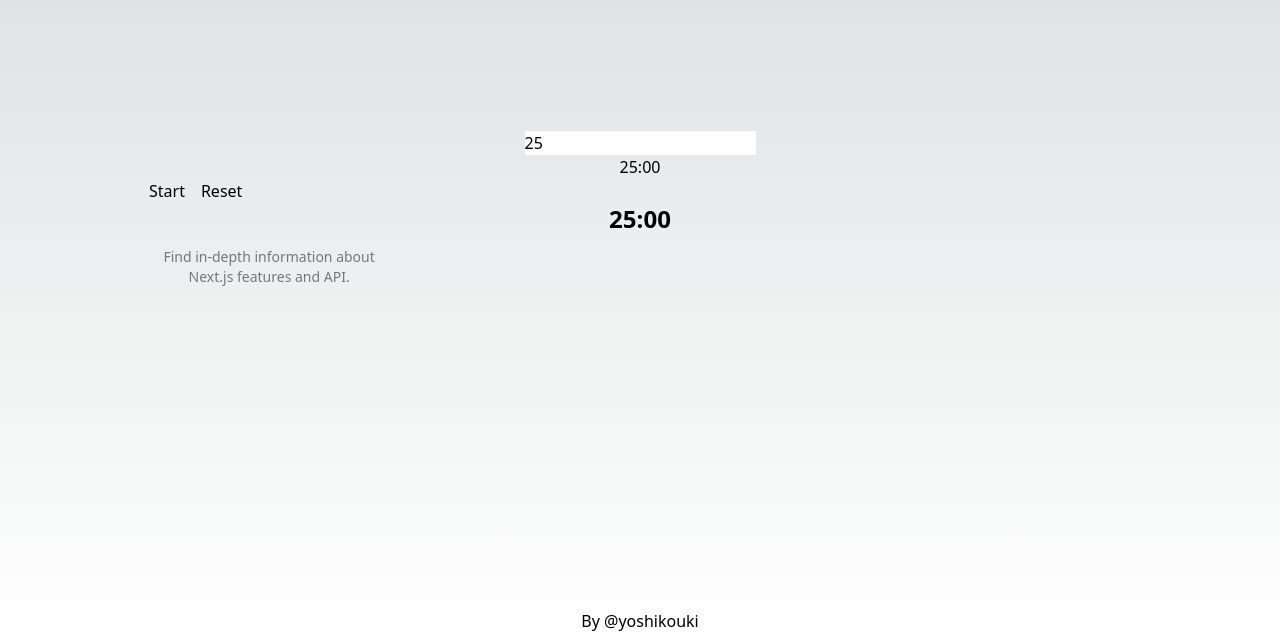
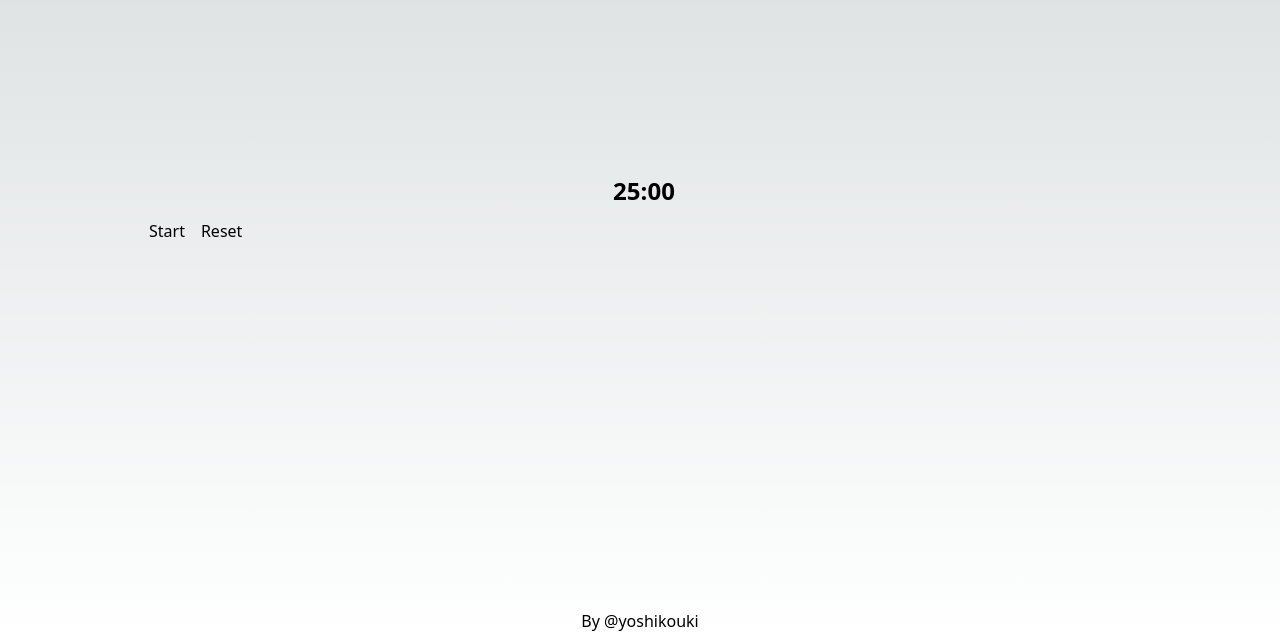
Before and after one commit to yoshikouki/Pmdr, a Next.js app: page / in a window 1280 px wide. Shown: the part 191-824 px from the top of the page. Built offline with nearby package versions, Linux system fonts and the light colour scheme; a web font is replaced by a local one.

Commit message:
Minimum apprearance

```diff
--- a/src/components/Timer/AudioManager.tsx
+++ /dev/null
@@ -1,17 +0,0 @@
-"use client";
-
-import { useEffect, useMemo } from "react";
-import { AudioManagerProps } from ".";
-
-export const AudioManager = ({
-  audioFile = "se/decide.mp3",
-  isFinished,
-}: AudioManagerProps) => {
-  useEffect(() => {
-    const audio = new Audio(audioFile);
-    if (isFinished) {
-      audio.play();
-    }
-  }, [isFinished]);
-  return null;
-};
--- a/src/components/Timer/TimerDisplay.tsx
+++ b/src/components/Timer/TimerDisplay.tsx
@@ -1,9 +1,33 @@
 import { TimerDisplayProps } from ".";
 
-export const TimerDisplay = ({ minutes, seconds }: TimerDisplayProps) => {
+export const TimerDisplay = ({
+  minutes,
+  seconds,
+  onChange,
+}: TimerDisplayProps) => {
+  const secondsString = seconds.toString().padStart(2, "0");
+
   return (
-    <h1>
-      {String(minutes).padStart(2, "0")}:{String(seconds).padStart(2, "0")}
-    </h1>
+    <h2 className={`mb-3 text-2xl font-black`}>
+      <span className="overflow-visible">
+        <input
+          type="string"
+          name="minutes"
+          value={minutes}
+          onChange={onChange}
+          className="min-w-10 bg-transparent outline-none text-right whitespace-nowrap"
+          style={{ width: `${minutes.toString().length}rem` }}
+        />
+        :
+        <input
+          type="string"
+          name="seconds"
+          value={secondsString}
+          onChange={onChange}
+          className="bg-transparent outline-none text-left"
+          style={{ width: `${secondsString.length}rem` }}
+        />
+      </span>
+    </h2>
   );
 };
--- a/src/components/Timer/TimerSettings.tsx
+++ /dev/null
@@ -1,5 +0,0 @@
-import { TimerSettingsProps } from ".";
-
-export const TimerSettings = ({ minutes, onChange }: TimerSettingsProps) => {
-  return <input type="number" value={minutes} onChange={onChange} />;
-};
--- a/src/components/Timer/index.tsx
+++ b/src/components/Timer/index.tsx
@@ -1,15 +1,9 @@
 "use client";
 
 import { ChangeEvent, useCallback, useEffect, useMemo, useState } from "react";
-import { AudioManager } from "./AudioManager";
 import { TimerControls } from "./TimerControls";
 import { TimerDisplay } from "./TimerDisplay";
-import { TimerSettings } from "./TimerSettings";
 
-export type TimerSettingsProps = {
-  minutes: number;
-  onChange: (event: ChangeEvent<HTMLInputElement>) => void;
-};
 export type AudioManagerProps = {
   audioFile: string;
   isFinished: boolean;
@@ -17,6 +11,7 @@ export type AudioManagerProps = {
 export type TimerDisplayProps = {
   minutes: number;
   seconds: number;
+  onChange: (event: ChangeEvent<HTMLInputElement>) => void;
 };
 export type TimerControlsProps = {
   isActive: boolean;
@@ -46,9 +41,15 @@ export const Timer = () => {
   };
 
   const handleChangeTime = (event: ChangeEvent<HTMLInputElement>) => {
-    const value = event.target.value;
-    setMinutes(parseInt(value) || 0);
-    setSeconds(0);
+    if (event.target.name === "minutes") {
+      const value = parseInt(event.target.value) || 0;
+      setMinutes(value);
+    } else if (event.target.name === "seconds") {
+      const value = parseInt(event.target.value.slice(1, 3)) || 0;
+      setSeconds(value);
+    } else {
+      handleReset();
+    }
   };
 
   const handleFinish = useCallback(() => {
@@ -78,22 +79,16 @@ export const Timer = () => {
 
   return (
     <div className="rounded-lg border border-transparent px-5 py-4 transition-colors hover:border-gray-300 hover:bg-gray-100 hover:dark:border-neutral-700 hover:dark:bg-neutral-800/30">
-      <TimerSettings minutes={minutes} onChange={handleChangeTime} />
-      <TimerDisplay minutes={minutes} seconds={seconds} />
+      <TimerDisplay
+        minutes={minutes}
+        seconds={seconds}
+        onChange={handleChangeTime}
+      />
       <TimerControls
         isActive={isActive}
         onStartStop={handleStartStop}
         onReset={handleReset}
       />
-      <AudioManager
-        isFinished={minutes === 0 && seconds === 0}
-        audioFile={audioFile}
-      />
-
-      <h2 className={`mb-3 text-2xl font-black`}>25:00</h2>
-      <p className={`m-0 max-w-[30ch] text-sm opacity-50`}>
-        Find in-depth information about Next.js features and API.
-      </p>
     </div>
   );
 };
```
